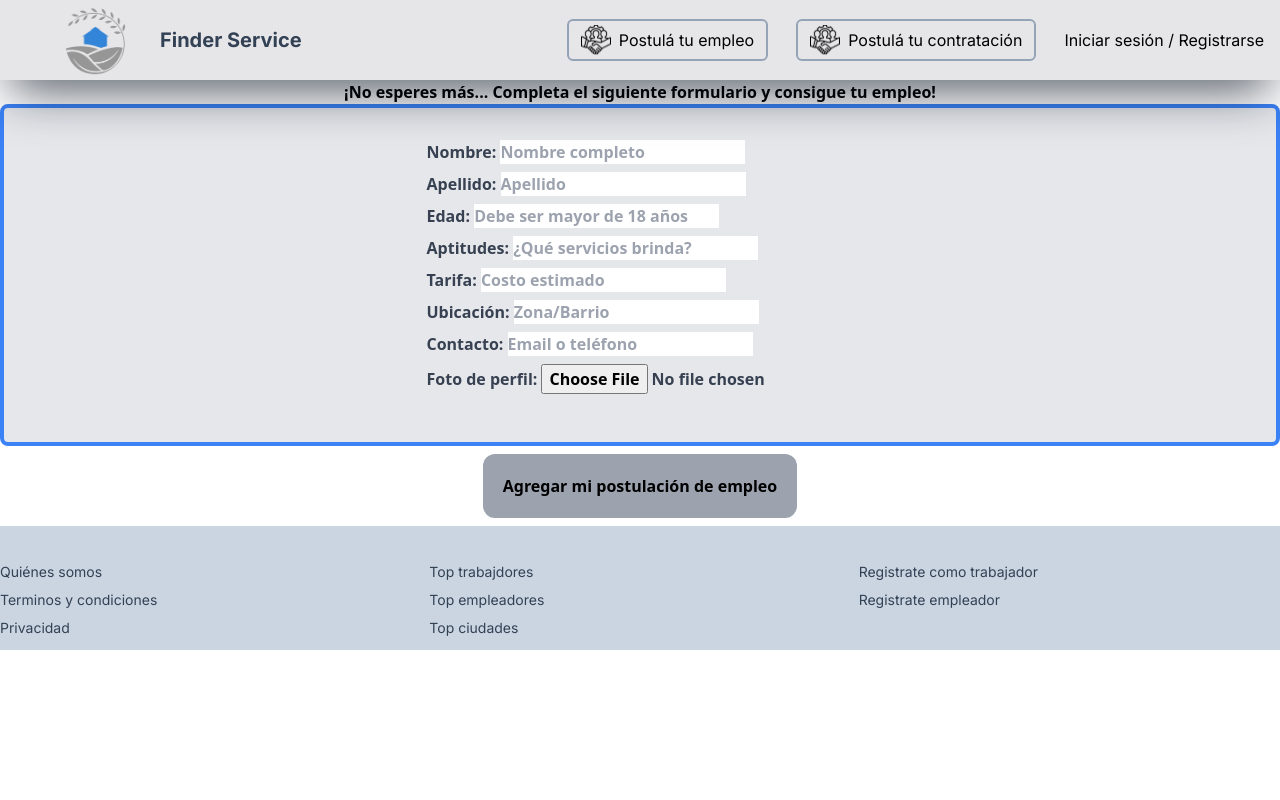
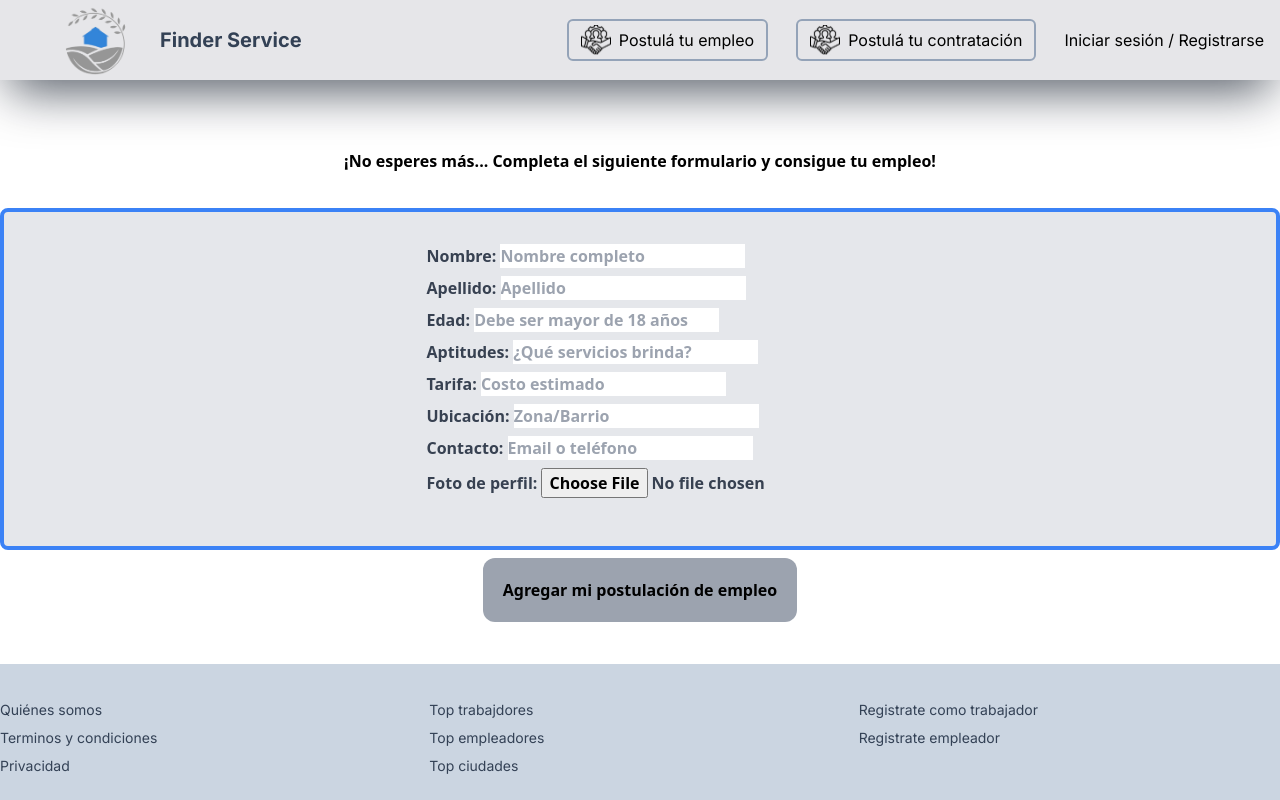
Before and after one commit to FinderService/FinderService, a Next.js app in the folder finderservice/: page /trabajar in a window 1280 px wide. Built offline with nearby package versions, Linux system fonts and the light colour scheme; no server answers.

Commit message:
fix del footer

```diff
--- a/finderservice/components/Footer.js
+++ b/finderservice/components/Footer.js
@@ -2,8 +2,8 @@ export default function Footer() {
     return(
 
 
-        <section className="bg-slate-300 py-3" style={{ position: "relative", bottom: 0, left: 0, width: "100%" }}>
-            <div className="max-w-container h-full mx-auto font-titleFont">
+        <section className="bg-slate-300 pt-3 pb-6" style={{ position: "relative", bottom: 0, left: 0, width: "100%" }}>
+            <div className="max-w-container mx-auto font-titleFont">
                 <ul className="max-w-1/3 text-sm font-titleFont text-slate-700 grid grid-cols-3 gap-2 mt-6">
                     <li>Quiénes somos</li>
                     <li>Top trabajdores</li>
@@ -15,6 +15,7 @@ export default function Footer() {
                     <li>Top ciudades</li>
                 </ul>
             </div>
+
         </section>
     );
 };
--- a/finderservice/components/Layout.js
+++ b/finderservice/components/Layout.js
@@ -6,7 +6,7 @@ import { Toaster } from "react-hot-toast";
 export default function Layout({ children, session }) {
   return (
     <SessionProvider session={session}>
-      <main className="w-full h-screen">
+      <main className="w-full h-screen flex flex-col justify-between">
         <Navbar />
         <Toaster
           position="top-center"
--- a/finderservice/src/pages/User/profile.js
+++ b/finderservice/src/pages/User/profile.js
@@ -1,7 +1,11 @@
+import Layout from "@components/Layout"
+
 export default function Profile() {
     return(
-        <>
-            profile works!
-        </>
+        <Layout>
+            <div className="contentCentered">
+                profile works!
+            </div>
+        </Layout>
     )
 }
--- a/finderservice/src/styles/globals.css
+++ b/finderservice/src/styles/globals.css
@@ -59,3 +59,7 @@
 .navDropLink{
     @apply px-4 py-2 flex flex-row items-center gap-2 hover:bg-blue-100/50 border-l-4 border-blue-100
 }
+
+.contentCentered{
+    @apply w-full h-screen flex flex-col items-center
+}
```
